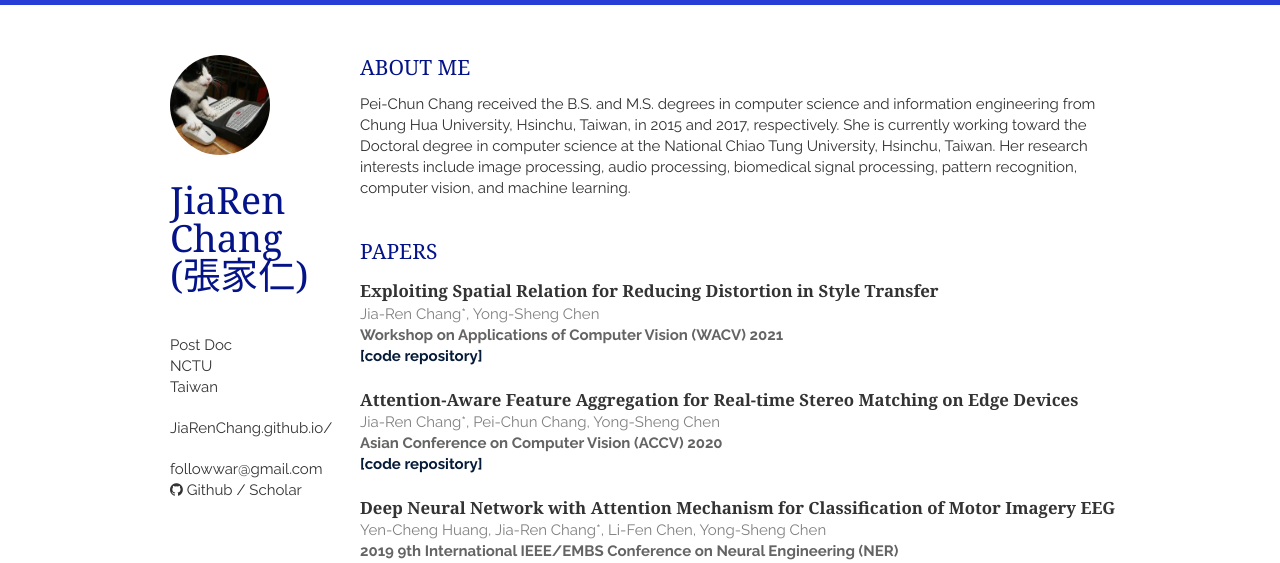
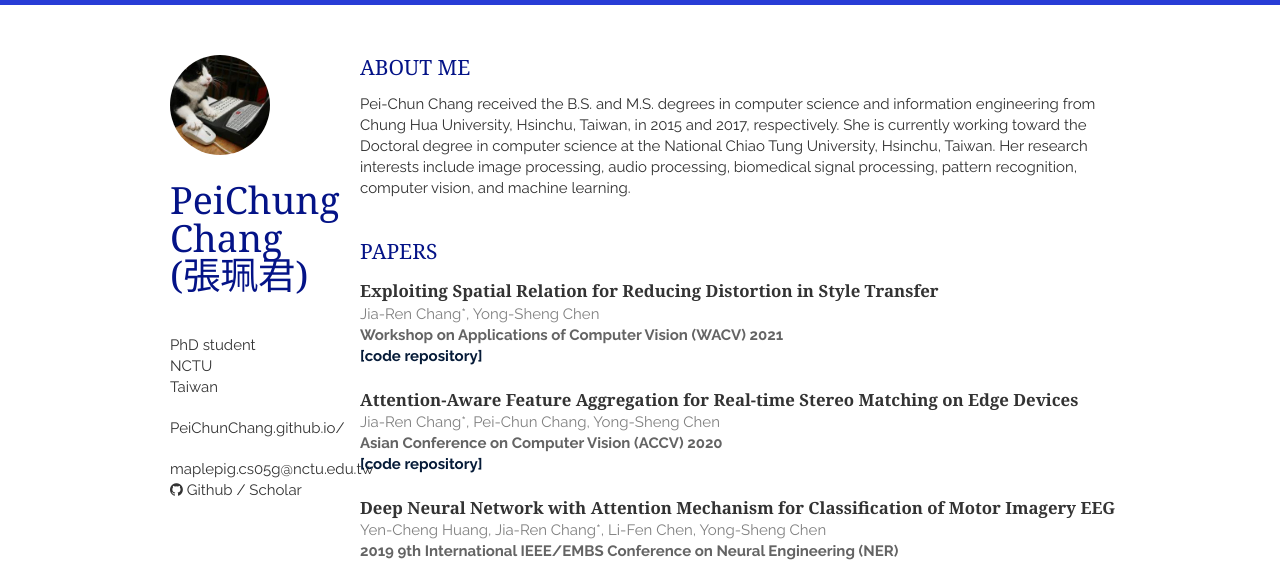
Before and after one commit to PeiChunChang/PeiChunChang.github.io, a Jekyll site: the page built from index.html, in a window 1280 px wide. Shown: the top 563 px of the page. Built offline with Jekyll 4.4.1, drawn with Linux system fonts in a browser that asks for light colours; nearby versions of some CDN libraries; the list of posts is cut into pages by our own code; a style sheet for code colours, icons or effects is not loaded.

Commit message:
Update _config.yml
docs: update configure

```diff
--- a/_config.yml
+++ b/_config.yml
@@ -7,27 +7,27 @@ paginate: 5
 plugins: [jekyll-paginate]
 port: 4000
 safe: true
-url: https://jiarenchang.github.io/
+url: https://peichunchang.github.io/
 author: Fábio Madeira
 
 # edit this section with your information
 # myjekyll.github.io - all contents run on /vitae/
 # for a normal use at the base of the server change it to "/"
 baseurl: "/"
-title: JiaRen Chang's website
-name: JiaRen Chang (張家仁)
-email: followwar@gmail.com
-email_full: mailto:followwar@gmail.com
-website: JiaRenChang.github.io/
-website_full: https://jiarenchang.github.io/
-github: JiaRenChang/
+title: PeiChung Chang's website
+name: PeiChung Chang (張珮君)
+email: maplepig.cs05g@nctu.edu.tw
+email_full: mailto:maplepig.cs05g@nctu.edu.tw
+website: PeiChunChang.github.io/
+website_full: https://peichunchang.github.io/
+github: PeiChunChang/
 twitter: twitter
 tel:
 tel_full:
 google_maps:
 address:
   street:
-  postcode: Post Doc
+  postcode: PhD student
   city: NCTU
   country: Taiwan
 google_analytics:
```
